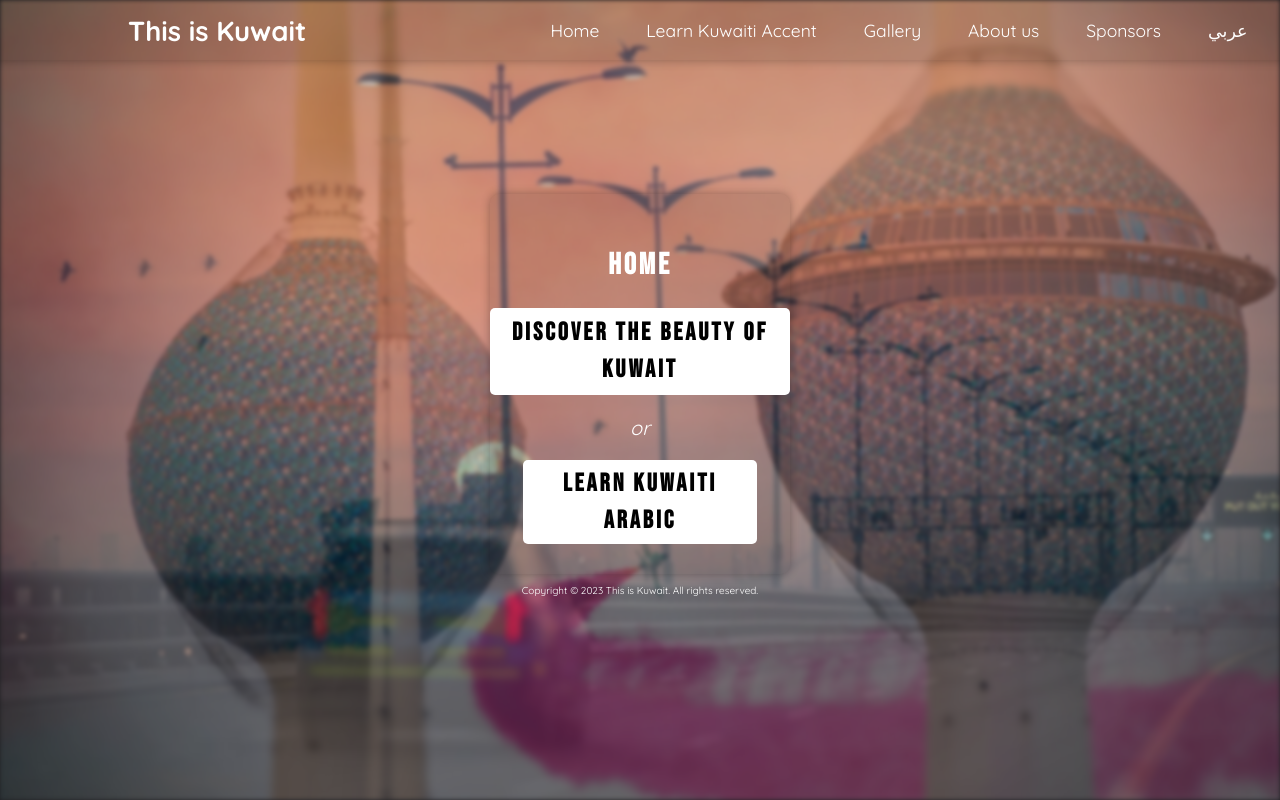
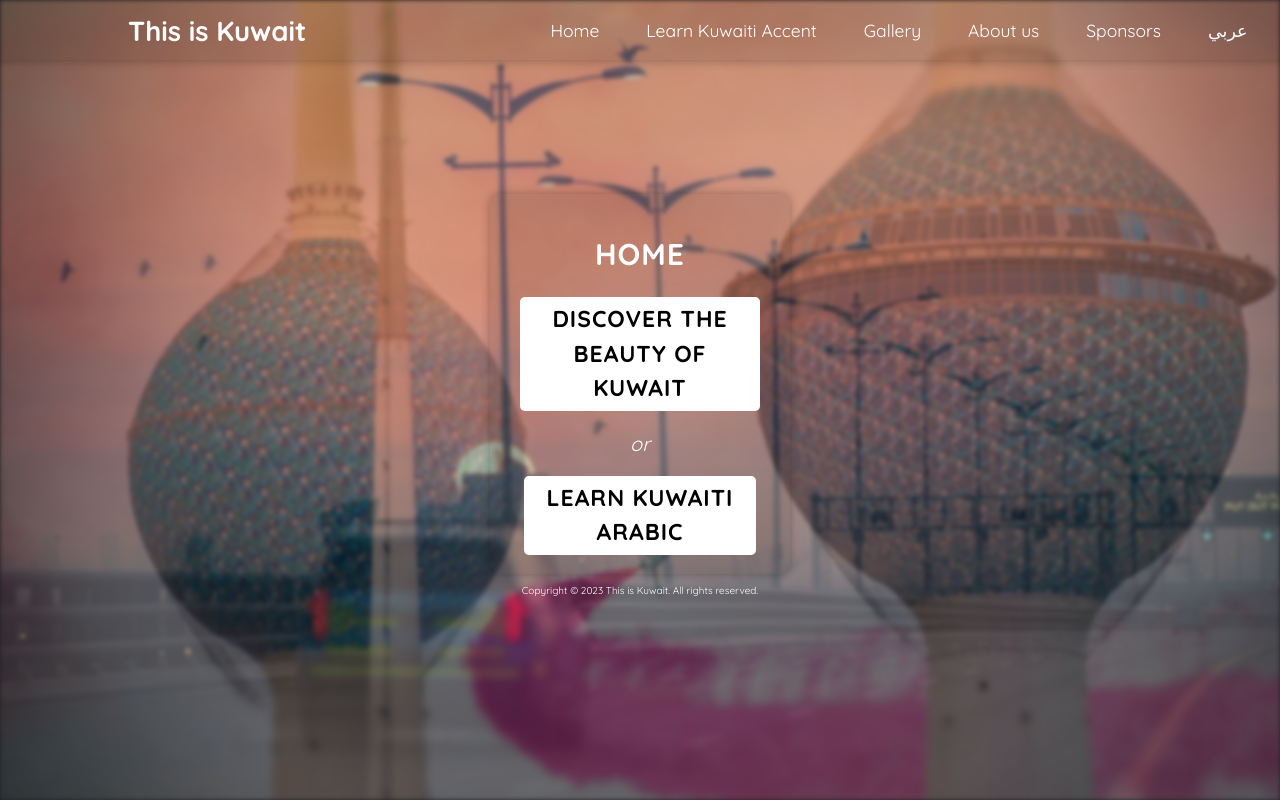
Before and after one commit to ryanrezrez/This-is-Kuwait, a plain HTML site: page index.html in a window 1280 px wide. Drawn offline with Linux system fonts and the light colour scheme.

Commit message:
Font Change

```diff
--- a/Home/home.js
+++ b/Home/home.js
@@ -25,10 +25,10 @@ function updateContentHome() {
 
     if (currentLanguage === 'en') {
         containers.forEach(function(container) {
-            container.style.letterSpacing = '3px';
+            container.style.letterSpacing = '1px';
         });
         buttons.forEach(function(container) {
-            container.style.letterSpacing = '3px';
+            container.style.letterSpacing = '1px';
         });
     } else {
         containers.forEach(function(container) {
--- a/Home/homeStyle.css
+++ b/Home/homeStyle.css
@@ -1,10 +1,6 @@
 @font-face {
 	font-family: quickSand;
 	src: url('../*/quicksand.ttf');
-}
-@font-face {
-	font-family: bebasNeue;
-	src: url('../*/bebasneue.ttf');
 }
 
 html {
@@ -64,20 +60,21 @@ body::before {
 
 .container {
 	font-weight: 0;
+	text-align: center;
 }
 
 .container h1 {
 	color: white;
 	font-size: 30px;
-	font-family: bebasNeue, Arial, Helvetica, sans-serif;
-	letter-spacing:3px;
+	font-family: quickSand, Arial, Helvetica, sans-serif;
 	line-height: 1.5;
 }
 
 .container .button {
-	font-family: bebasNeue, Arial, Helvetica, sans-serif;
-	padding: 2% 5%;
-	font-size: 25px;
+	font-family: quickSand, Arial, Helvetica, sans-serif;
+	width: 80%;
+	font-size: 23px;
+	padding: 5px 5px;
 	border: white 2px;
 	font-weight: bold;
 	text-align: center;
@@ -86,7 +83,6 @@ body::before {
 	border-radius: 5px;
 	transition: background-color 0.3s, color 0.3s;
 	cursor: pointer;
-	letter-spacing:3px;
 	line-height: 1.5;
 }
 
--- a/learnkuwaiti/learnkuwaiti.css
+++ b/learnkuwaiti/learnkuwaiti.css
@@ -1,7 +1,12 @@
+@font-face {
+	font-family: quickSand;
+	src: url('../*/quicksand.ttf');
+}
+
 .randomButton {
     padding: 20px 20px;
     width: 90%;
-    font-family: 'quickSand', Arial, Helvetica, sans-serif;
+    font-family: quickSand, Arial, Helvetica, sans-serif;
     color: white;
     border-radius: 10px;
     border: 0px;
@@ -24,7 +29,7 @@
     flex-direction: column;
 	width: 90%;
     font-size: 25px;
-    font-family: 'quickSand', Arial, Helvetica, sans-serif;
+    font-family: quickSand, Arial, Helvetica, sans-serif;
     font-weight: 900;
 }
 
@@ -33,7 +38,7 @@
     flex-direction: column;
 	width: 90%;
     font-size: 25px;
-    font-family: 'quickSand', Arial, Helvetica, sans-serif;
+    font-family: quickSand, Arial, Helvetica, sans-serif;
     font-weight: 900;
     margin-bottom: 50px;
     margin-top: -50px;
@@ -44,7 +49,7 @@
     flex-direction: column;
     width: 90%;
     font-size: 25px;
-    font-family: 'quickSand', Arial, Helvetica, sans-serif;
+    font-family: quickSand, Arial, Helvetica, sans-serif;
     font-weight: 900;
     background: linear-gradient(
         hsl(226, 66%, 63%),
@@ -98,7 +103,7 @@
     border-radius: 10px;
     border: 5px solid white;
 
-    font-family: 'quickSand', Arial, Helvetica, sans-serif;
+    font-family: quickSand, Arial, Helvetica, sans-serif;
     font-size: 30px;
     font-weight: 600;
     color: white;
@@ -107,6 +112,4 @@
     margin-bottom: 20px;
 
     background: transparent;
-
-
 }
```
